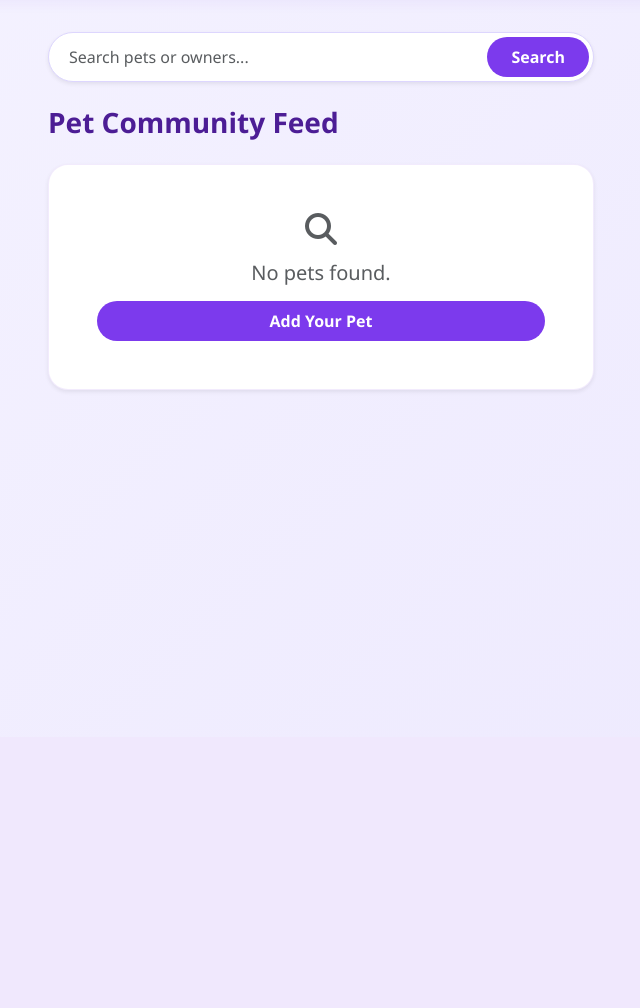
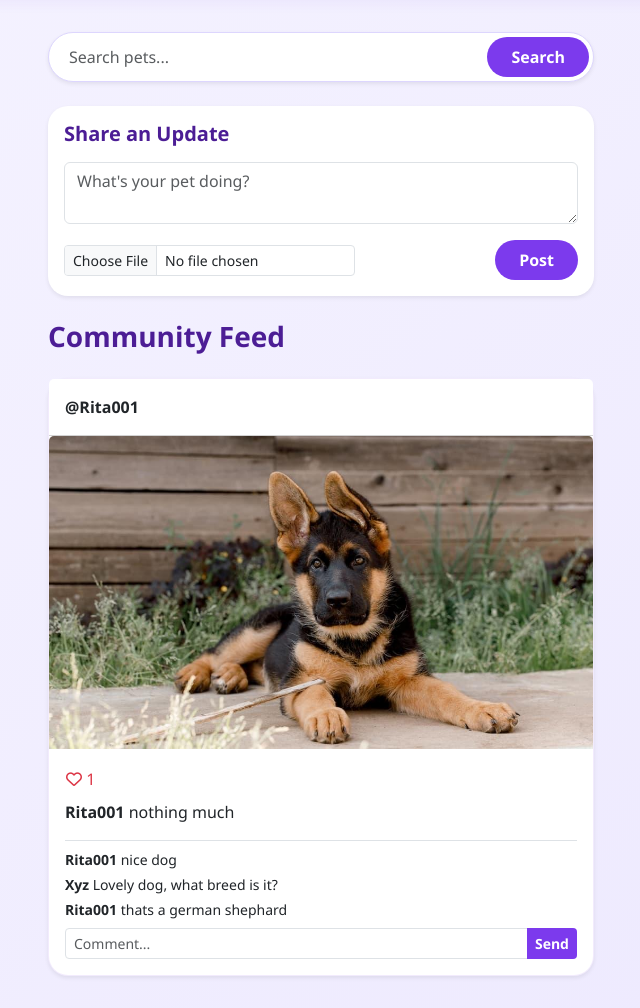
Before and after one commit to ftargaryen/petpool-mvp, a Django app: page / in a window 1280 px wide. Shown: the part 63-1071 px from the top of the page, without its empty margins (319-959 px from the left). Before the commit the page ends 454 px from the top, so only its background shows below. Run offline with Django 5.2, Linux system fonts and the light colour scheme; a user stored in the database is signed in; data comes from the database, SQL or seed files in the repository; data that the repository does not hold is empty.

Commit message:
Final MVP: Added AJAX likes, Comments, and Session Security

```diff
--- a/core/models.py
+++ b/core/models.py
@@ -2,20 +2,31 @@ from django.db import models
 from django.contrib.auth.models import User
 
 class Pet(models.Model):
-    owner = models.ForeignKey(User, on_delete=models.CASCADE, related_name='pets')
+    owner = models.ForeignKey(User, on_delete=models.CASCADE)
     name = models.CharField(max_length=100)
-    species = models.CharField(max_length=50) # e.g., Dog, Cat
+    species = models.CharField(max_length=100)
     bio = models.TextField(blank=True)
+    created_at = models.DateTimeField(auto_now_add=True)
 
     def __str__(self):
         return f"{self.name} ({self.species})"
 
 class Post(models.Model):
     author = models.ForeignKey(User, on_delete=models.CASCADE)
-    pet = models.ForeignKey(Pet, on_delete=models.CASCADE, null=True, blank=True)
-    image = models.ImageField(upload_to='post_images/', blank=True, null=True) # Bonus feature
     caption = models.TextField()
+    image = models.ImageField(upload_to='post_pics/')
+    created_at = models.DateTimeField(auto_now_add=True)
+    # This is the modern way to handle likes:
+    likes = models.ManyToManyField(User, related_name='liked_posts', blank=True)
+
+    def __str__(self):
+        return f"Post by {self.author.username} at {self.created_at}"
+
+class Comment(models.Model):
+    user = models.ForeignKey(User, on_delete=models.CASCADE)
+    post = models.ForeignKey(Post, related_name='comments', on_delete=models.CASCADE)
+    text = models.TextField()
     created_at = models.DateTimeField(auto_now_add=True)
 
     def __str__(self):
-        return f"Post by {self.author.username} at {self.created_at}"
+        return f"Comment by {self.user.username} on {self.post}"
--- a/core/templates/core/feed.html
+++ b/core/templates/core/feed.html
@@ -6,46 +6,86 @@
 
         <div class="mb-4">
             <form class="d-flex shadow-sm rounded-pill bg-white p-1 border" style="border-color: #ddd6fe !important;" method="GET" action="{% url 'feed' %}">
-                <input class="form-control border-0 rounded-pill ps-3" type="search" name="q" placeholder="Search pets or owners..." value="{{ search_query|default:'' }}">
+                <input class="form-control border-0 rounded-pill ps-3" type="search" name="q" placeholder="Search pets..." value="{{ search_query|default:'' }}">
                 <button class="btn btn-purple rounded-pill px-4" type="submit">Search</button>
             </form>
         </div>
 
-        <h3 class="fw-bold mb-4" style="color: #4c1d95;">Pet Community Feed</h3>
+        <div class="card shadow-sm mb-4 border-0">
+            <div class="card-body">
+                <h5 class="fw-bold mb-3" style="color: #4c1d95;">Share an Update</h5>
+                <form method="POST" enctype="multipart/form-data">
+                    {% csrf_token %}
+                    <textarea name="caption" class="form-control mb-3" placeholder="What's your pet doing?" rows="2" required></textarea>
+                    <div class="d-flex justify-content-between align-items-center">
+                        <input type="file" name="image" class="form-control form-control-sm w-auto" accept="image/*" required>
+                        <button type="submit" class="btn btn-purple px-4">Post</button>
+                    </div>
+                </form>
+            </div>
+        </div>
+
+        <h3 class="fw-bold mb-4" style="color: #4c1d95;">Community Feed</h3>
 
         {% for post in posts %}
         <div class="card shadow-sm mb-4">
-            <div class="card-header bg-white py-3 d-flex justify-content-between align-items-center">
-                <div class="d-flex align-items-center">
-                    <div class="bg-purple text-white rounded-circle d-flex align-items-center justify-content-center me-2" style="width: 32px; height: 32px; background-color: #7c3aed; font-size: 0.8rem;">
-                        {{ post.author.username|first|upper }}
-                    </div>
-                    <span class="fw-bold text-dark">@{{ post.author.username }}</span>
-                </div>
-                <span class="badge rounded-pill bg-light text-primary border border-primary small" style="color: #7c3aed !important; border-color: #7c3aed !important;">🐾 Pet Owner</span>
+            <div class="card-header bg-white py-3">
+                <span class="fw-bold">@{{ post.author.username }}</span>
             </div>
 
             {% if post.image %}
-                <img src="{{ post.image.url }}" class="card-img-top" alt="Pet image" style="max-height: 500px; object-fit: cover;">
+                <img src="{{ post.image.url }}" class="card-img-top" style="max-height: 500px; object-fit: cover;">
             {% endif %}
 
             <div class="card-body">
-                <div class="d-flex gap-3 mb-2">
-                    <button class="btn btn-link text-danger p-0 text-decoration-none"><i class="fa-regular fa-heart"></i> Like</button>
-                    <button class="btn btn-link text-secondary p-0 text-decoration-none"><i class="fa-regular fa-comment"></i> Comment</button>
+                <button class="btn btn-link text-danger p-0 text-decoration-none like-btn" data-id="{{ post.id }}">
+                    <i class="{% if request.user in post.likes.all %}fa-solid{% else %}fa-regular{% endif %} fa-heart"></i>
+                    <span class="like-count">{{ post.likes.count }}</span>
+                </button>
+
+                <p class="mt-2 mb-1"><strong>{{ post.author.username }}</strong> {{ post.caption }}</p>
+
+                <div class="mt-3 border-top pt-2">
+                    {% for comment in post.comments.all %}
+                        <p class="small mb-1"><strong>{{ comment.user.username }}</strong> {{ comment.text }}</p>
+                    {% endfor %}
+
+                    <form action="{% url 'add_comment' post.id %}" method="POST" class="mt-2">
+                        {% csrf_token %}
+                        <div class="input-group input-group-sm">
+                            <input type="text" name="text" class="form-control" placeholder="Comment..." required>
+                            <button class="btn btn-purple" type="submit">Send</button>
+                        </div>
+                    </form>
                 </div>
-
-                <p class="mb-1"><strong>{{ post.author.username }}</strong> {{ post.caption }}</p>
-                <p class="text-muted mb-0" style="font-size: 0.75rem;">{{ post.created_at|timesince }} ago</p>
             </div>
-        </div>
-        {% empty %}
-        <div class="card p-5 text-center shadow-sm">
-            <i class="fa-solid fa-magnifying-glass mb-3 text-muted" style="font-size: 2rem;"></i>
-            <h5 class="text-muted">No pets found.</h5>
-            <a href="{% url 'create_pet' %}" class="btn btn-purple mt-2">Add Your Pet</a>
         </div>
         {% endfor %}
     </div>
 </div>
+
+<script>
+document.querySelectorAll('.like-btn').forEach(button => {
+    button.onclick = function(e) {
+        e.preventDefault();
+        const postId = this.getAttribute('data-id');
+        const icon = this.querySelector('i');
+        const countSpan = this.querySelector('.like-count');
+
+        fetch(`/like/${postId}/`, {
+            method: 'POST',
+            headers: { 'X-CSRFToken': '{{ csrf_token }}' }
+        })
+        .then(response => response.json())
+        .then(data => {
+            if (data.liked) {
+                icon.classList.replace('fa-regular', 'fa-solid');
+            } else {
+                icon.classList.replace('fa-solid', 'fa-regular');
+            }
+            countSpan.innerText = data.count;
+        });
+    };
+});
+</script>
 {% endblock %}
--- a/core/urls.py
+++ b/core/urls.py
@@ -6,5 +6,7 @@ urlpatterns = [
     path('register/', views.register_view, name='register'),
     path('login/', views.login_view, name='login'),
     path('logout/', views.logout_view, name='logout'),
-    path('create-pet/', views.create_pet, name='create_pet'),
+    path('add-pet/', views.create_pet, name='create_pet'),
+    path('like/<int:post_id>/', views.like_post, name='like_post'),
+    path('comment/<int:post_id>/', views.add_comment, name='add_comment'),
 ]
--- a/core/views.py
+++ b/core/views.py
@@ -1,8 +1,9 @@
-from django.shortcuts import render, redirect
+from django.shortcuts import render, redirect, get_object_or_404
 from django.contrib.auth import login, logout, authenticate
 from django.contrib.auth.forms import UserCreationForm, AuthenticationForm
 from django.contrib.auth.decorators import login_required
-from .models import Post, Pet
+from django.http import JsonResponse
+from .models import Post, Pet, Comment
 from django.db.models import Q
 
 # 1. Registration View
@@ -34,7 +35,7 @@ def logout_view(request):
     logout(request)
     return redirect('login')
 
-# 4. Create Pet View (CRITICAL REQUIREMENT)
+# 4. Create Pet View
 @login_required
 def create_pet(request):
     if request.method == 'POST':
@@ -45,10 +46,9 @@ def create_pet(request):
         return redirect('feed')
     return render(request, 'core/create_pet.html')
 
-# 5. Social Feed, Search & Post Creation
+# 5. Social Feed
 @login_required
 def feed(request):
-    # Handle New Post Creation
     if request.method == 'POST':
         caption = request.POST.get('caption')
         image = request.FILES.get('image')
@@ -56,7 +56,6 @@ def feed(request):
             Post.objects.create(author=request.user, caption=caption, image=image)
             return redirect('feed')
 
-    # Handle Search Functionality
     query = request.GET.get('q')
     if query:
         posts = Post.objects.filter(
@@ -67,9 +66,30 @@ def feed(request):
         posts = Post.objects.all().order_by('-created_at')
 
     user_pets = Pet.objects.filter(owner=request.user)
-
     return render(request, 'core/feed.html', {
         'posts': posts,
         'user_pets': user_pets,
         'search_query': query
     })
+
+# 6. AJAX Like View (Instagram Style)
+@login_required
+def like_post(request, post_id):
+    post = get_object_or_404(Post, id=post_id)
+    if post.likes.filter(id=request.user.id).exists():
+        post.likes.remove(request.user)
+        liked = False
+    else:
+        post.likes.add(request.user)
+        liked = True
+    return JsonResponse({'liked': liked, 'count': post.likes.count()})
+
+# 7. Add Comment View
+@login_required
+def add_comment(request, post_id):
+    if request.method == 'POST':
+        post = get_object_or_404(Post, id=post_id)
+        text = request.POST.get('text')
+        if text:
+            Comment.objects.create(user=request.user, post=post, text=text)
+    return redirect('feed')
```
Also changed, not shown: core/templates/core/create_pet.html (+10 -8 lines), petpool_project/settings.py (+24 -29 lines), core/migrations/0002_remove_post_pet_pet_created_at_post_likes_and_more.py (added), db.sqlite3, media/post_images/image.jpg (added).
